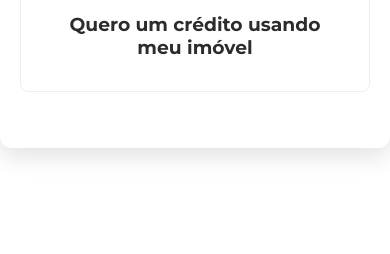
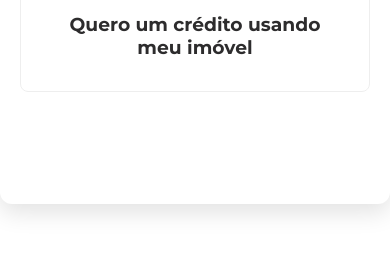
Before and after one commit to sergioleaoia/athenas-simulador, a plain HTML site: page index.html in a window 390 px wide. Shown: the part 412-666 px from the top of the page. Drawn offline with Linux system fonts and the light colour scheme.

Commit message:
Update index.html

```diff
--- a/index.html
+++ b/index.html
@@ -30,12 +30,12 @@
       --font-main: "Montserrat", sans-serif;
     }
     * { margin: 0; padding: 0; box-sizing: border-box; }
-    body { font-family: var(--font-main); background-color: transparent; color: var(--color-text); overflow-x: hidden; }
+    body { font-family: var(--font-main); background-color: transparent; color: var(--color-text); overflow-x: hidden; min-height: 100vh; }
     .simulator-container { width: 100%; max-width: 800px; margin: 10px auto; background: var(--color-bg); border-radius: var(--radius-md); box-shadow: var(--shadow-lg); overflow: visible; display: flex; flex-direction: column; min-height: auto; }
     header { padding: 24px; background-color: var(--color-text); border-bottom: 2px solid var(--color-primary); }
     .progress-container { height: 4px; background: #eee; width: 100%; }
     .progress-bar { height: 100%; background: var(--color-primary); width: 0%; transition: width 0.5s ease; }
-    .step-content { padding: 40px; display: none; animation: fadeIn 0.4s ease forwards; }
+    .step-content { padding: 40px; padding-bottom: 60px; display: none; animation: fadeIn 0.4s ease forwards; }
     .step-content.active { display: block; }
     .step-title { font-size: 24px; font-weight: 600; margin-bottom: 32px; text-align: center; }
 
@@ -73,9 +73,9 @@
     .grid-2 { display: grid; grid-template-columns: 1fr 1fr; gap: 20px; }
     @media (max-width: 768px) {
       .grid-2 { grid-template-columns: 1fr; }
-      .step-content { padding: 24px 20px; min-height: auto; overflow: visible; }
+      .step-content { padding: 24px 20px; padding-bottom: 80px; min-height: auto; overflow: visible; }
       .simulator-container { min-height: auto; overflow: visible; margin: 10px auto 40px; }
-      .nav-buttons { margin-bottom: 20px; }
+      .nav-buttons { margin-bottom: 40px; }
     }
   </style>
 </head>
```
